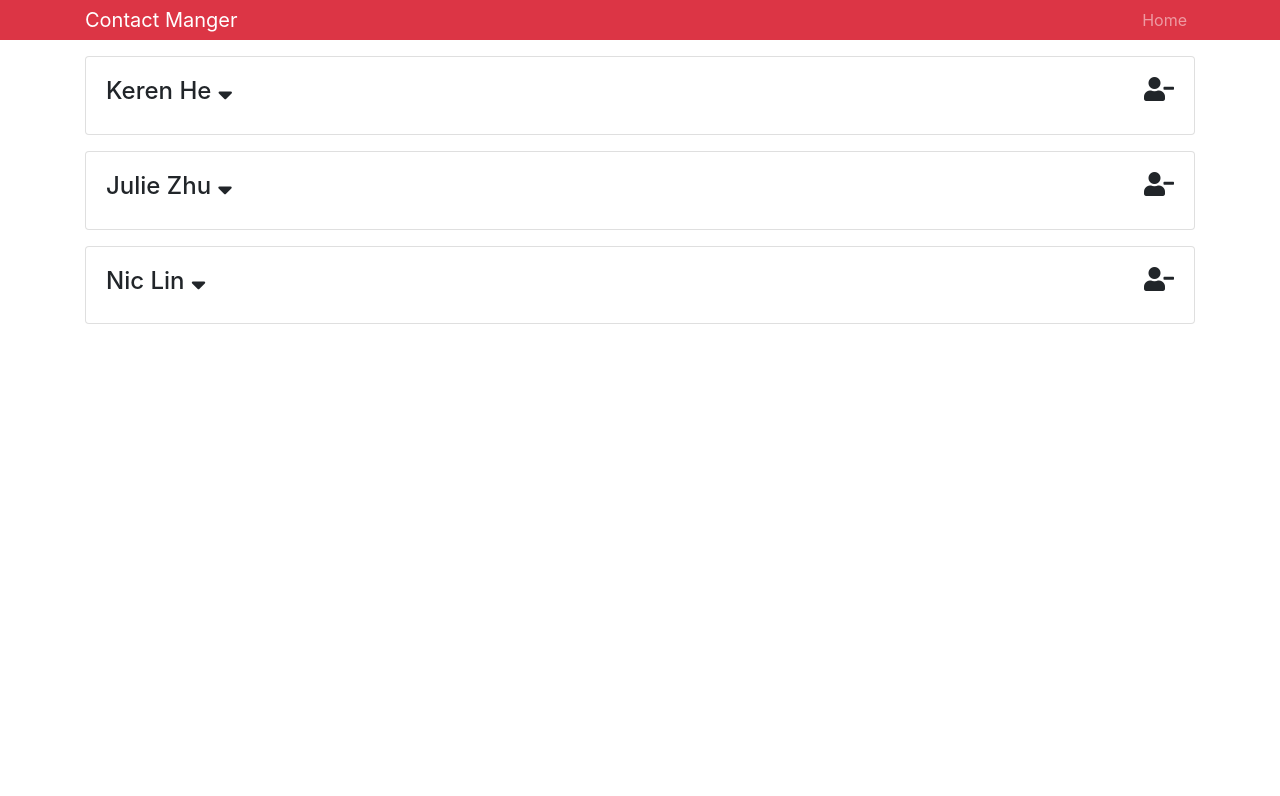
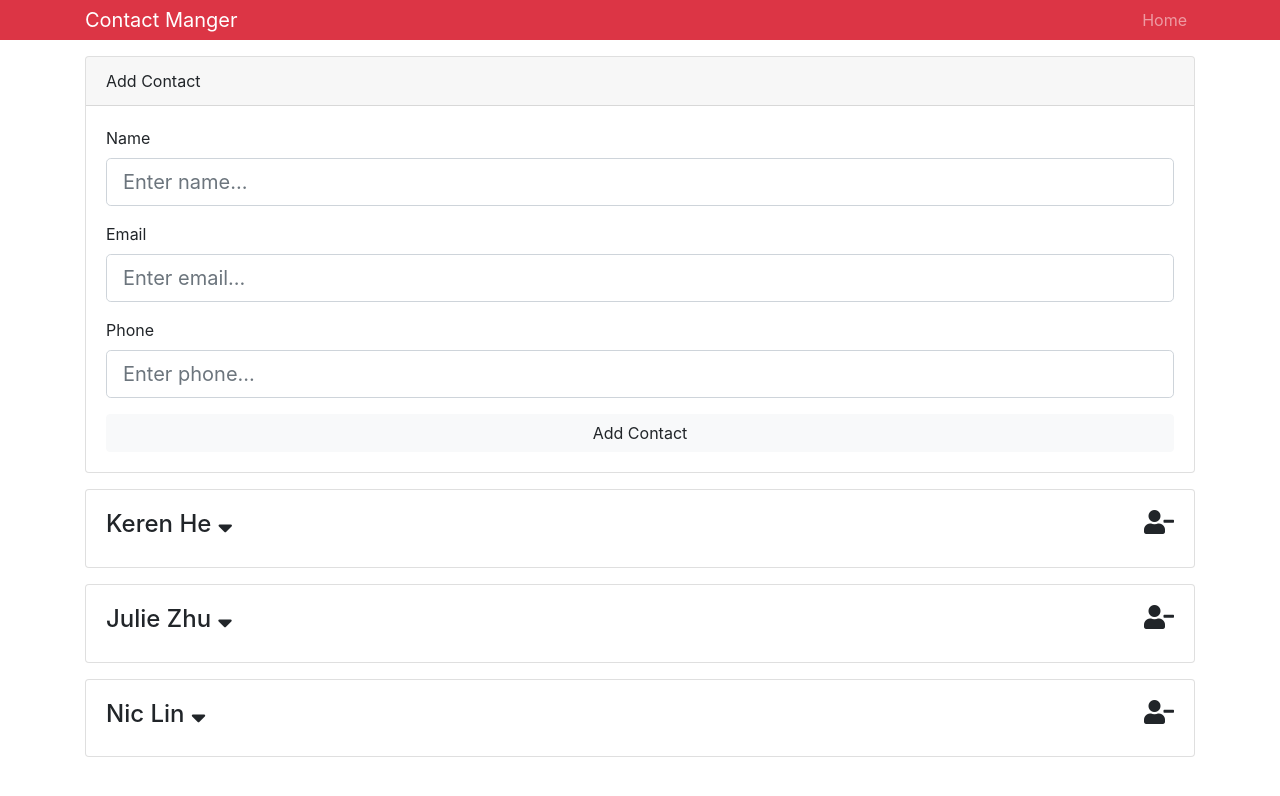
Before and after one commit to Keren0908/contactmanager, a React (Create React App) app: page / in a window 1280 px wide. Shown: the top 796 px of the page. Built offline with nearby package versions, Linux system fonts and the light colour scheme.

Commit message:
add TextInputGroup component

```diff
--- a/package.json
+++ b/package.json
@@ -7,7 +7,8 @@
     "nodemon": "^1.18.4",
     "react": "^16.5.2",
     "react-dom": "^16.5.2",
-    "react-scripts": "2.0.5"
+    "react-scripts": "2.0.5",
+    "uuid": "^3.3.2"
   },
   "scripts": {
     "start": "react-scripts start",
--- a/src/App.js
+++ b/src/App.js
@@ -1,6 +1,7 @@
 import React, { Component } from "react";
-import Contacts from "./components/Contacts";
-import Header from "./components/Header";
+import Contacts from "./components/contacts/Contacts";
+import AddContact from "./components/contacts/AddContact";
+import Header from "./components/layout/Header";
 import { Provider } from "./context";
 
 import "bootstrap/dist/css/bootstrap.min.css";
@@ -12,6 +13,7 @@
         <div className="App">
           <Header branding="Contact Manger" />
           <div className="container">
+            <AddContact />
             <Contacts />
           </div>
         </div>
--- /dev/null
+++ b/src/components/contacts/AddContact.js
@@ -0,0 +1,84 @@
+import React, { Component } from "react";
+import { Consumer } from "../../context";
+import uuid from 'uuid';
+import TextInputGroup from '../layout/TextInputGroup';
+
+class AddContact extends Component {
+  state = {
+    name: "",
+    email: "",
+    phone: ""
+  };
+
+  onChangeHandler = e => {
+    this.setState({ [e.target.name]: e.target.value });
+    console.log(e.target.name, e.target.value);
+  };
+
+  onSubmit = (dispatch,e) => {
+    e.preventDefault();
+    const { name, email, phone } = this.state;
+    const newContact = {
+      id:uuid(),
+      name,
+      email,
+      phone
+    }
+    console.log(newContact);
+    dispatch({ type: "ADD_CONTACT", payload: newContact });
+    this.setState({
+      name:'',
+      email:'',
+      phone:''
+    })
+  };
+
+  render() {
+    const { name, email, phone } = this.state;
+    return (
+      <Consumer>
+        {value => {
+          const { dispatch } = value;
+          return (
+            <div className="card mb-3">
+              <div className="card-header">Add Contact</div>
+              <div className="card-body">
+                <form onSubmit={this.onSubmit.bind(this, dispatch)}>
+                  <TextInputGroup
+                    label="Name"
+                    name="name"
+                    placeholder="Enter name..."
+                    value={name}
+                    onChange={this.onChangeHandler}
+                  />
+                  <TextInputGroup
+                    label="Email"
+                    name="email"
+                    type="email"
+                    placeholder="Enter email..."
+                    value={email}
+                    onChange={this.onChangeHandler}
+                  />
+                  <TextInputGroup
+                    label="Phone"
+                    name="phone"
+                    placeholder="Enter phone..."
+                    value={phone}
+                    onChange={this.onChangeHandler}
+                  />
+                  <input
+                    type="submit"
+                    value="Add Contact"
+                    className="btn btn-light btn-block"
+                  />
+                </form>
+              </div>
+            </div>
+          );
+        }}
+      </Consumer>
+    );
+  }
+}
+
+export default AddContact;
--- a/src/components/Contact.js
+++ b/src/components/contacts/Contact.js
@@ -1,6 +1,6 @@
 import React, { Component } from "react";
 import PropTypes from "prop-types";
-import { Consumer } from "../context";
+import { Consumer } from "../../context";
 
 class Contact extends Component {
   constructor() {
--- a/src/components/Contacts.js
+++ b/src/components/contacts/Contacts.js
@@ -1,6 +1,6 @@
 import React, { Component } from "react";
 import Contact from "./Contact";
-import { Consumer } from "../context";
+import { Consumer } from "../../context";
 
 class Contacts extends Component {
 
--- /dev/null
+++ b/src/components/layout/TextInputGroup.js
@@ -0,0 +1,42 @@
+import React from "react";
+import PropTypes from 'prop-types'
+
+
+const TextInputGroup = ({
+  label,
+  name,
+  value,
+  placeholder,
+  type,
+  onChange
+}) => {
+  return (
+    <div className="form-group">
+      <label htmlFor={name}>{label}</label>
+      <input
+        type={type}
+        name={name}
+        className="form-control form-control-lg"
+        placeholder={placeholder}
+        value={value}
+        onChange={onChange}
+      />
+    </div>
+  );
+};
+
+TextInputGroup.defaultProps = {
+    type: 'text'
+}
+
+TextInputGroup.propTypes = {
+    name:PropTypes.string.isRequired,
+    value:PropTypes.string.isRequired,
+    placeholder:PropTypes.string.isRequired,
+    type:PropTypes.string.isRequired,
+    label:PropTypes.string.isRequired,
+    onChange:PropTypes.func.isRequired,
+
+}
+
+export default TextInputGroup;
--- a/src/context.js
+++ b/src/context.js
@@ -11,6 +11,12 @@
           contact => contact.id !== action.payload
         )
       };
+    case "ADD_CONTACT":
+      return {
+        ...state,
+        contacts:[action.payload,
+        ...state.contacts]
+      }
     default:
       return state;
   }
```
Also changed, not shown: src/components/contacts/AddContact2.js (added, +85 -0 lines), src/components/layout/Header.js (renamed from src/components/Header.js).
